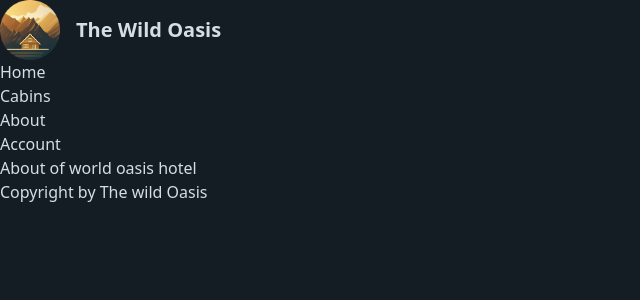
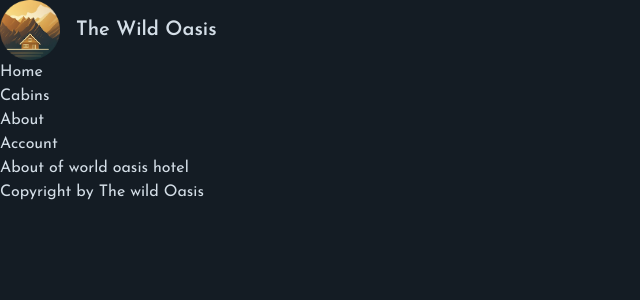
Before and after one commit to pimanzi/wild-oasis-webapp, a Next.js app: page /about in a window 1280 px wide. Shown: the top 300 px of the page, without its empty margins (0-640 px from the left). Built offline with nearby package versions, Linux system fonts and the light colour scheme.

Commit message:
setting fonts configurations

```diff
--- a/app/layout.jsx
+++ b/app/layout.jsx
@@ -1,6 +1,7 @@
 import Logo from '@/app/_components/Logo';
 import Navigation from '@/app/_components/Navigation';
 import '@//app/_styles/globals.css';
+import { Josefin_Sans } from 'next/font/google';
 export const metadata = {
   // title: 'Wild Oasis',
   title: {
@@ -10,11 +11,17 @@
   description:
     'Luxurious cabin hotel,located in Rwanda,surrounded by beautiful mountains and dark forests',
 };
+const josefin = Josefin_Sans({
+  display: 'swap',
+  subsets: ['latin'],
+});
 
 export default function RootLayout({ children }) {
   return (
     <html lang="en">
-      <body className="min-h-screen bg-primary-950 text-primary-100">
+      <body
+        className={`${josefin.className} min-h-screen bg-primary-950 text-primary-100`}
+      >
         <header>
           <Logo></Logo>
           <Navigation></Navigation>
```
